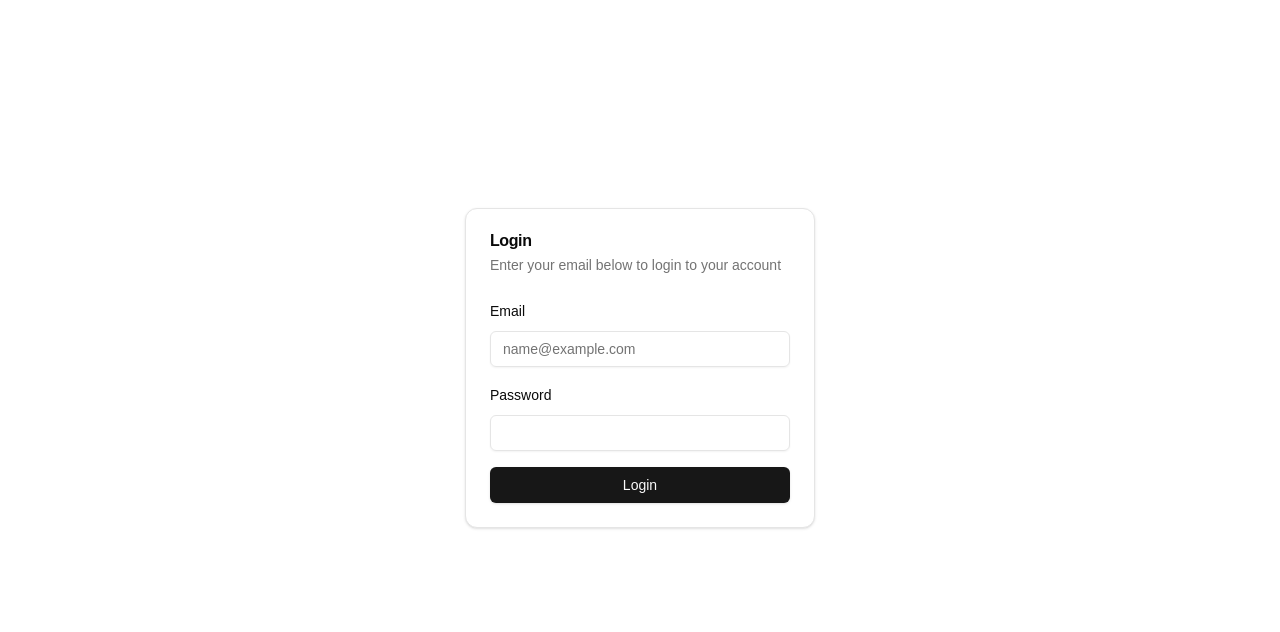
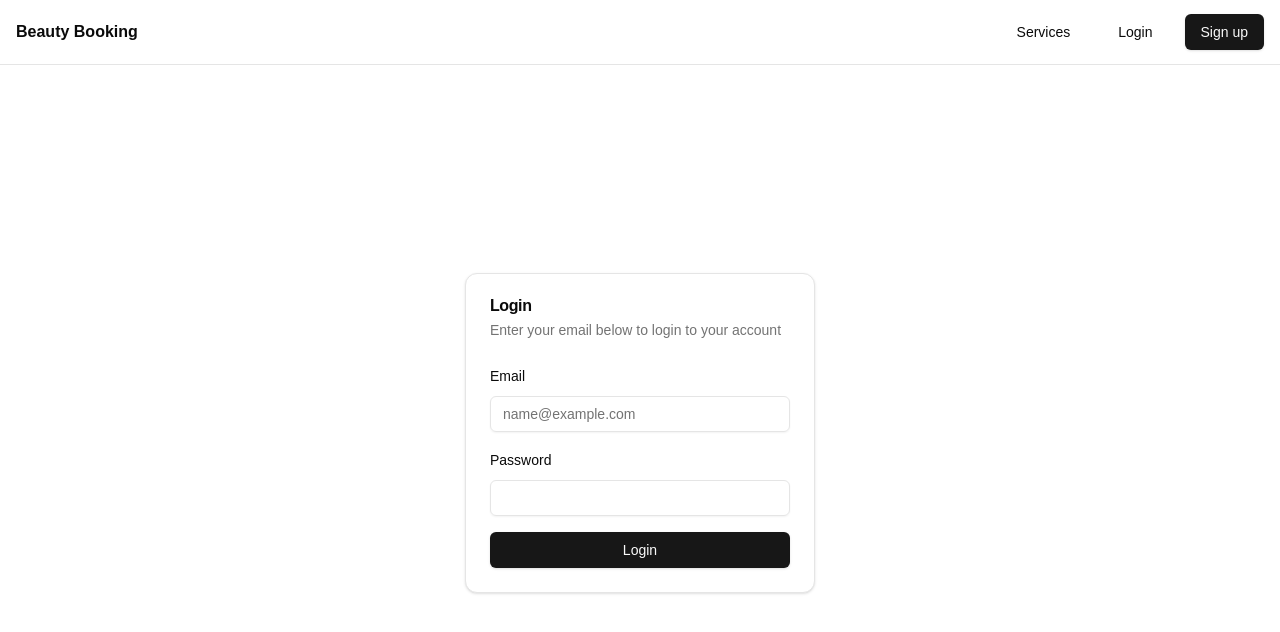
Before and after one commit to sambulosenda/beauty, a Next.js app: page /login in a window 1280 px wide. Shown: the top 632 px of the page. Built offline with nearby package versions, Linux system fonts and the light colour scheme.

Commit message:
Add Navbar component and integrate it into the layout

```diff
--- a/src/app/(auth)/login/page.tsx
+++ b/src/app/(auth)/login/page.tsx
@@ -1,4 +1,3 @@
-import { Button } from "@/components/ui/button"
 import { Card, CardContent, CardDescription, CardHeader, CardTitle } from "@/components/ui/card"
 import { LoginForm } from "@/components/auth/login-form"
 
--- a/src/app/layout.tsx
+++ b/src/app/layout.tsx
@@ -1,6 +1,7 @@
 import type { Metadata } from "next";
 import localFont from "next/font/local";
 import "./globals.css";
+import { Navbar } from "@/components/layout/nav";
 
 const geistSans = localFont({
   src: "./fonts/GeistVF.woff",
@@ -28,6 +29,7 @@ export default function RootLayout({
       <body
         className={`${geistSans.variable} ${geistMono.variable} antialiased`}
       >
+        <Navbar />
         {children}
       </body>
     </html>
--- /dev/null
+++ b/src/components/layout/nav.tsx
@@ -0,0 +1,26 @@
+import Link from "next/link"
+import { Button } from "@/components/ui/button"
+
+export function Navbar() {
+  return (
+    <header className="border-b">
+      <div className="container flex h-16 items-center px-4">
+        <Link href="/" className="font-bold">
+          Beauty Booking
+        </Link>
+
+        <nav className="ml-auto flex gap-4">
+          <Link href="/services">
+            <Button variant="ghost">Services</Button>
+          </Link>
+          <Link href="/login">
+            <Button variant="ghost">Login</Button>
+          </Link>
+          <Link href="/register">
+            <Button>Sign up</Button>
+          </Link>
+        </nav>
+      </div>
+    </header>
+  )
+}
```
